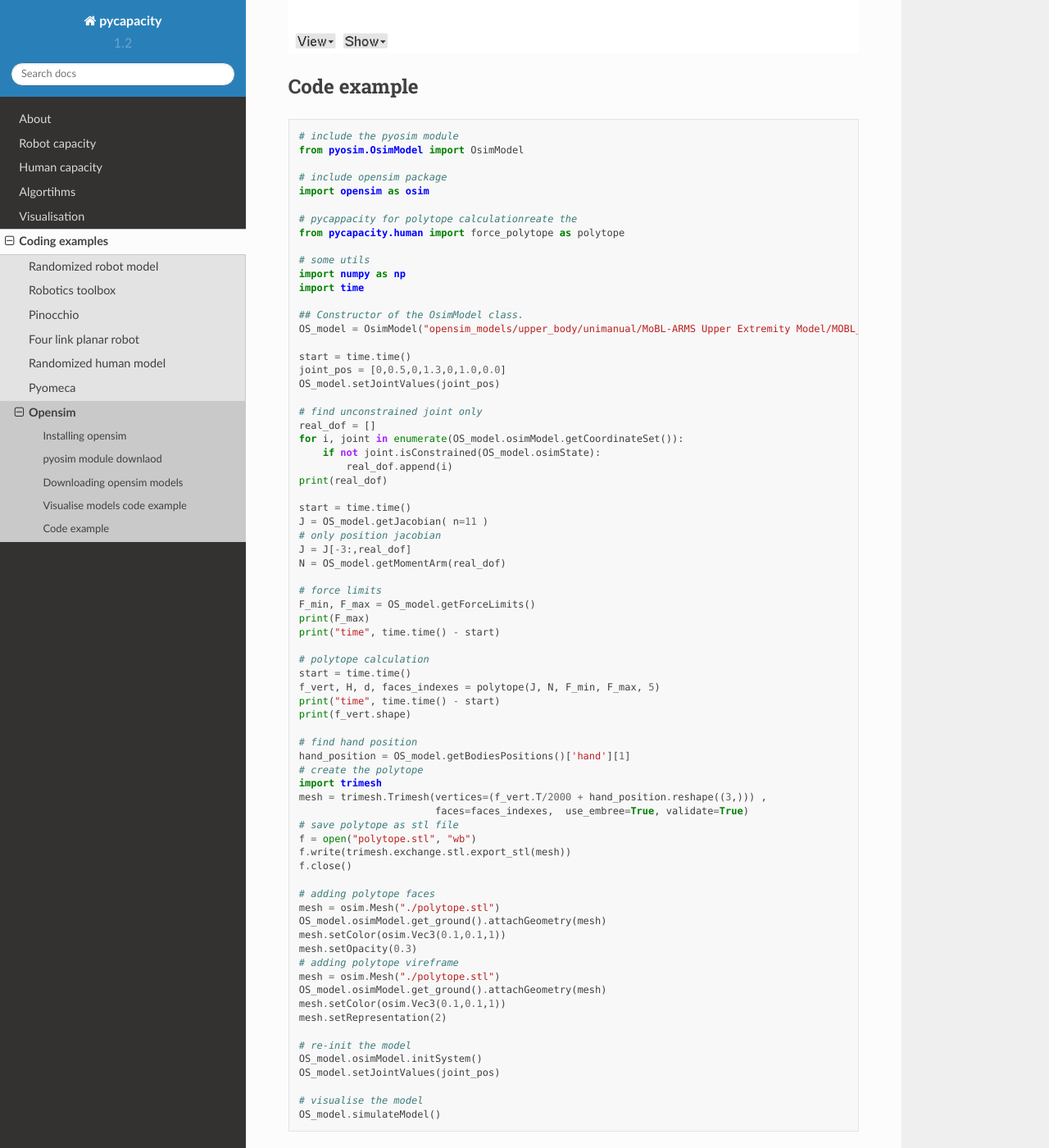
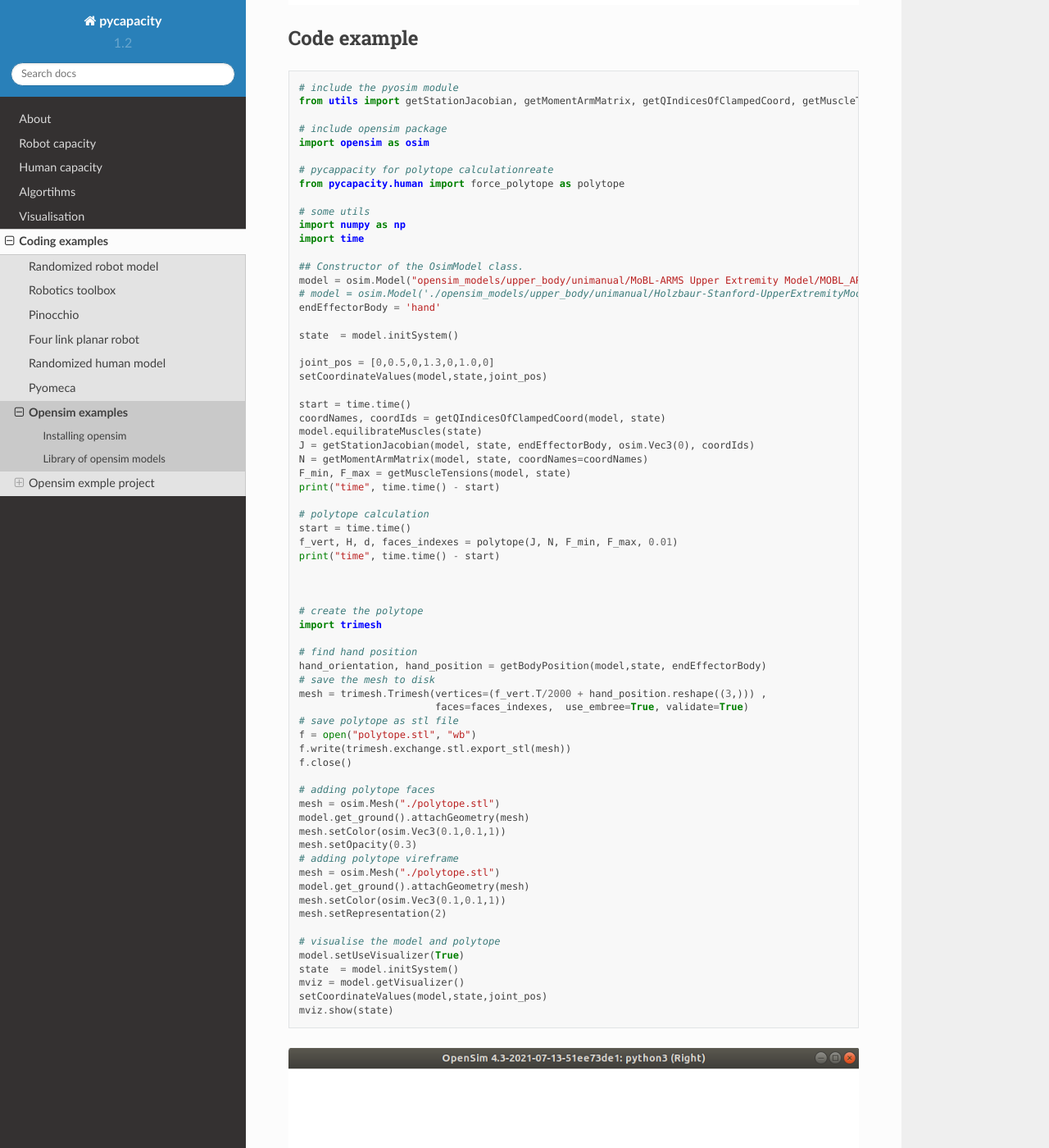
Before and after one commit to auctus-team/pycapacity, a Sphinx documentation site: the page built from docs/source/examples/opensim.md, in a window 1280 px wide and 1400 px high, scrolled down 2159 px. Shown: the whole window at 82% size. Built offline with Sphinx 7.4.7 and the Read the Docs theme 2.0.0, drawn with Linux system fonts in a browser that asks for light colours; some of the changed text lies outside the part shown.

Commit message:
opensim update

````diff
--- a/docs/source/examples/opensim.md
+++ b/docs/source/examples/opensim.md
@@ -6,19 +6,10 @@ Opensim examples
 
 To install opensim follow the tutorial at their official github page [link](https://github.com/opensim-org/opensim-core).
 
+We suggest to use the anaconda version of the opensim [link](https://github.com/opensim-org/conda-opensim/tree/use_opensim43)
 
-## pyosim module downlaod
 
-Installing a simple opensim python wrapper that implement useful functions to make your life easy when using opensim. It can be found using the [link](https://gitlab.inria.fr/auctus-team/components/modelisation/humanmodels/pyosim).
-
-You can download it using zip download directly from the link or by using terminal:
-
-```bash
-git clone https://gitlab.inria.fr/auctus-team/components/modelisation/humanmodels/pyosim.git
-```
-
-Make sure to put the downloaded folder to the same directory you will be writing your code in.
-## Downloading opensim models
+## Library of opensim models
 
 You will be able to use aany `.osim` model for the `pycapacity` package calculations, but to jump-start the development we suggest you to download our small model database on the [link](https://gitlab.inria.fr/auctus-team/components/modelisation/humanmodels/opensim_models). Either download it directly using zip download on the same link or using terminal:
 
@@ -26,17 +17,23 @@ You will be able to use aany `.osim` model for the `pycapacity` package calculat
 git clone https://gitlab.inria.fr/auctus-team/components/modelisation/humanmodels/opensim_models.git
 ```
 
-Make sure to put the downloaded folder to the same directory you will be writing your code in.
+
+# Opensim exmple project
+If you wanna jump start the polytope calculation using pycapacity and OpenSim, we've prepared a simple gitlab repo that you can clone and calculate some polytopes right away :
+
+Here is the [link](https://gitlab.inria.fr/auctus-team/people/antunskuric/example/opensim_examples).
+
 
 
 ## Visualise models code example
 A simple example to test that everything is installed well. You should be able to visualise different models by uncommenting different lines of this example.
 ```python
-from pyosim.OsimModel import OsimModel
+import opensim as osim
 
 ## uncomment for different models
 # one arm
-model_path = './opensim_models/upper_body/unimanual/MoBL-ARMS Upper Extremity Model/MOBL_ARMS_fixed_41.osim'
+model_path = './opensim_models/upper_body/unimanual/Holzbaur-Stanford-UpperExtremityModel/Stanford VA upper limb model_0.osim'
+# model_path = './opensim_models/upper_body/unimanual/MoBL-ARMS Upper Extremity Model/MOBL_ARMS_fixed_41.osim'
 # model_path = './opensim_models/upper_body/unimanual/arm26.osim'
 # model_path = './opensim_models/upper_body/unimanual/OSarm412.osim'
 # model_path = './opensim_models/upper_body/unimanual/Wu_Shoulder_Model.osim'
@@ -52,7 +49,9 @@ model_path = './opensim_models/upper_body/unimanual/MoBL-ARMS Upper Extremity Mo
 # model_path = './opensim_models/lower_body/leg6dof9musc.osim'
 
 ## Constructor of the OsimModel class.
-OsimModel(model_path,visualize=True).displayModel()
+model = osim.Model(model_path)
+viz = osim.VisualizerUtilities()
+viz.showModel(model)
 
 ```
 ![](../images/osim_test.png)
@@ -62,12 +61,12 @@ OsimModel(model_path,visualize=True).displayModel()
 
 ```python
 # include the pyosim module
-from pyosim.OsimModel import OsimModel
+from utils import getStationJacobian, getMomentArmMatrix, getQIndicesOfClampedCoord, getMuscleTensions, getBodyPosition, setCoordinateValues
 
 # include opensim package
 import opensim as osim
 
-# pycappacity for polytope calculationreate the
+# pycappacity for polytope calculationreate
 from pycapacity.human import force_polytope as polytope
 
 # some utils
@@ -75,40 +74,36 @@ import numpy as np
 import time
 
 ## Constructor of the OsimModel class.
-OS_model = OsimModel("opensim_models/upper_body/unimanual/MoBL-ARMS Upper Extremity Model/MOBL_ARMS_fixed_41.osim", visualize=True)
+model = osim.Model("opensim_models/upper_body/unimanual/MoBL-ARMS Upper Extremity Model/MOBL_ARMS_fixed_41.osim")
+# model = osim.Model('./opensim_models/upper_body/unimanual/Holzbaur-Stanford-UpperExtremityModel/Stanford VA upper limb model_0.osim')
+endEffectorBody = 'hand'
+
+state  = model.initSystem()
+
+joint_pos = [0,0.5,0,1.3,0,1.0,0]
+setCoordinateValues(model,state,joint_pos)
 
 start = time.time()
-joint_pos = [0,0.5,0,1.3,0,1.0,0.0]
-OS_model.setJointValues(joint_pos)
-
-# find unconstrained joint only
-real_dof = []
-for i, joint in enumerate(OS_model.osimModel.getCoordinateSet()):
-    if not joint.isConstrained(OS_model.osimState):
-        real_dof.append(i)
-print(real_dof)
-
-start = time.time()
-J = OS_model.getJacobian( n=11 )
-# only position jacobian
-J = J[-3:,real_dof]
-N = OS_model.getMomentArm(real_dof)
-
-# force limits
-F_min, F_max = OS_model.getForceLimits()
-print(F_max)
+coordNames, coordIds = getQIndicesOfClampedCoord(model, state)
+model.equilibrateMuscles(state)
+J = getStationJacobian(model, state, endEffectorBody, osim.Vec3(0), coordIds)
+N = getMomentArmMatrix(model, state, coordNames=coordNames)
+F_min, F_max = getMuscleTensions(model, state)
 print("time", time.time() - start)
 
 # polytope calculation
 start = time.time()
-f_vert, H, d, faces_indexes = polytope(J, N, F_min, F_max, 5)
+f_vert, H, d, faces_indexes = polytope(J, N, F_min, F_max, 0.01)
 print("time", time.time() - start)
-print(f_vert.shape)
+
+
+
+# create the polytope
+import trimesh
 
 # find hand position
-hand_position = OS_model.getBodiesPositions()['hand'][1]
-# create the polytope
-import trimesh
+hand_orientation, hand_position = getBodyPosition(model,state, endEffectorBody)
+# save the mesh to disk
 mesh = trimesh.Trimesh(vertices=(f_vert.T/2000 + hand_position.reshape((3,))) ,
                        faces=faces_indexes,  use_embree=True, validate=True)
 # save polytope as stl file
@@ -118,20 +113,21 @@ f.close()
 
 # adding polytope faces
 mesh = osim.Mesh("./polytope.stl")
-OS_model.osimModel.get_ground().attachGeometry(mesh)
+model.get_ground().attachGeometry(mesh)
 mesh.setColor(osim.Vec3(0.1,0.1,1))
 mesh.setOpacity(0.3)
 # adding polytope vireframe
 mesh = osim.Mesh("./polytope.stl")
-OS_model.osimModel.get_ground().attachGeometry(mesh)
+model.get_ground().attachGeometry(mesh)
 mesh.setColor(osim.Vec3(0.1,0.1,1))
 mesh.setRepresentation(2)
 
-# re-init the model
-OS_model.osimModel.initSystem()
-OS_model.setJointValues(joint_pos)
+# visualise the model and polytope
+model.setUseVisualizer(True)
+state  = model.initSystem()
+mviz = model.getVisualizer()
+setCoordinateValues(model,state,joint_pos)
+mviz.show(state)
 
-# visualise the model
-OS_model.simulateModel()
 ```
 ![](../images/osim_poly.png)
````
